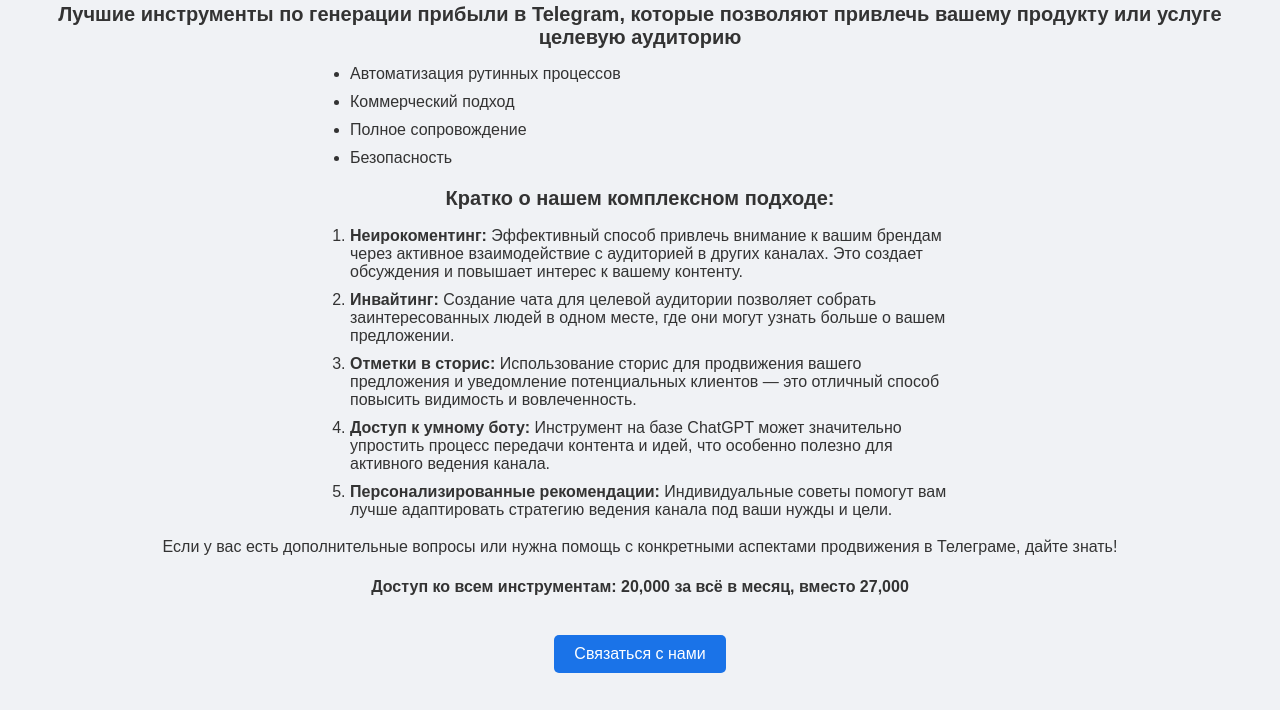
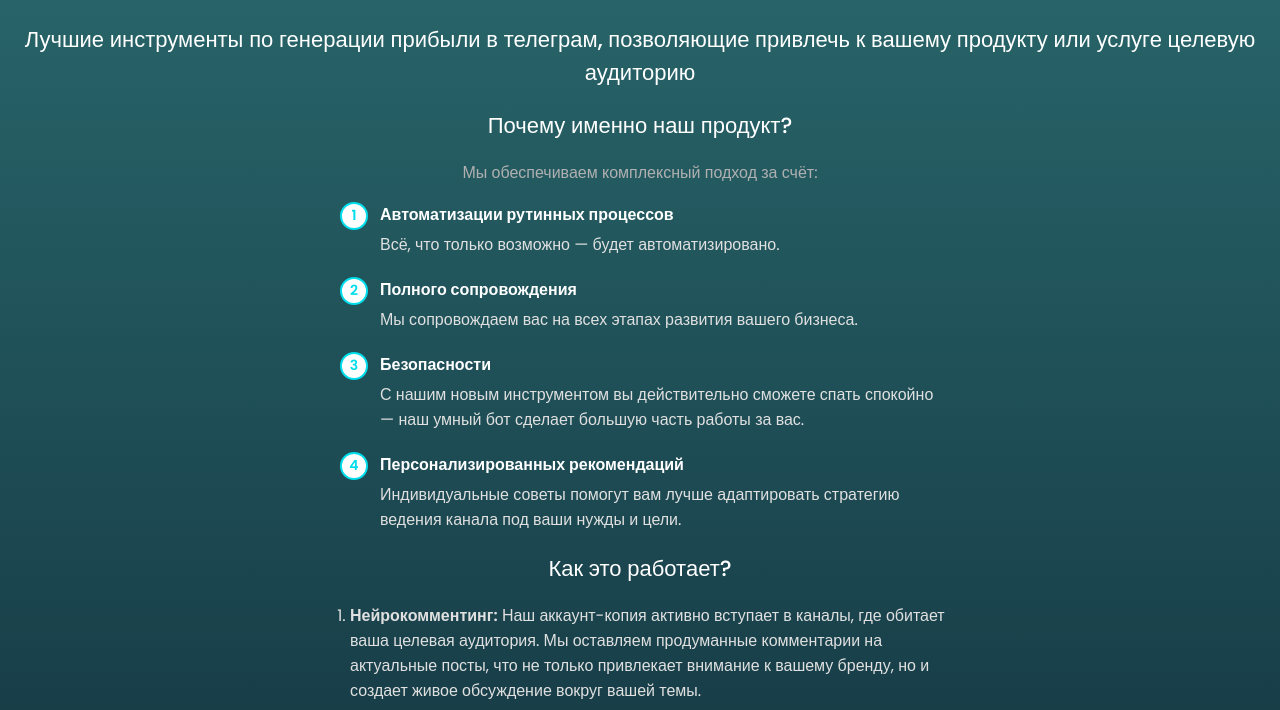
Before and after one commit to Anzhela8/tg-master-miniapp, a plain HTML site: page static/index.html in a window 1280 px wide. Shown: the part 128-838 px from the top of the page. Drawn offline with Linux system fonts and the light colour scheme; a script that the page names is missing.

Commit message:
Final sync before Vercel deploy

```diff
--- a/static/index.html
+++ b/static/index.html
@@ -3,78 +3,171 @@
 <head>
     <title>TG Мастер</title>
     <script src="https://telegram.org/js/telegram-web-app.js"></script>
+    <link href="https://fonts.googleapis.com/css2?family=Poppins:wght@400;500;600&display=swap" rel="stylesheet">
+    <link rel="stylesheet" href="https://cdnjs.cloudflare.com/ajax/libs/font-awesome/6.4.0/css/all.min.css">
     <style>
         body {
-            background-color: #f0f2f5;
-            color: #333;
-            font-family: Arial, sans-serif;
+            background: linear-gradient(to top, #0A1C2B, #2A6A6E);
+            color: #e0e0e0;
+            font-family: 'Poppins', sans-serif;
             margin: 0;
             padding: 20px;
             text-align: center;
+            min-height: 100vh;
+            box-sizing: border-box;
+        }
+        h1, h2, p, ul, ol, button {
+            opacity: 0;
+            animation: fadeIn 1s ease-in forwards;
         }
         h1 {
-            font-size: 28px;
-            color: #1a73e8;
+            font-size: 32px;
+            color: #00ddeb;
             margin-bottom: 10px;
+            text-shadow: 0 0 10px rgba(0, 221, 235, 0.5);
+            animation-delay: 0.2s;
         }
         h2 {
-            font-size: 20px;
-            color: #333;
+            font-size: 22px;
+            color: #ffffff;
             margin-top: 20px;
+            font-weight: 500;
+            animation-delay: 0.4s;
         }
         p {
             font-size: 16px;
-            line-height: 1.5;
+            line-height: 1.6;
+            color: #b0b0b0;
+            animation-delay: 0.6s;
         }
         ul, ol {
             text-align: left;
             max-width: 600px;
             margin: 0 auto;
             padding-left: 20px;
+            animation-delay: 0.8s;
         }
         li {
             margin-bottom: 10px;
+            color: #e0e0e0;
+        }
+        li i {
+            margin-right: 10px;
+            color: #00ddeb;
+        }
+        .why-list {
+            list-style: none;
+            counter-reset: my-counter;
+            padding-left: 0;
+            max-width: 600px;
+            margin: 0 auto;
+        }
+        .why-list li {
+            position: relative;
+            padding-left: 40px;
+            margin-bottom: 20px;
+            color: #e0e0e0;
+            counter-increment: my-counter;
+        }
+        .why-list li::before {
+            content: counter(my-counter);
+            position: absolute;
+            left: 0;
+            width: 24px;
+            height: 24px;
+            background: #ffffff;
+            color: #00ddeb;
+            border: 2px solid #00ddeb;
+            border-radius: 50%;
+            display: flex;
+            align-items: center;
+            justify-content: center;
+            font-size: 14px;
+            font-weight: 600;
+        }
+        .why-list li i {
+            display: none;
+        }
+        .why-list li strong {
+            display: block;
+            font-size: 16px;
+            color: #ffffff;
+            margin-bottom: 5px;
         }
         button {
-            background-color: #1a73e8;
+            background: linear-gradient(90deg, #00ddeb, #007bff);
             color: #ffffff;
             border: none;
-            padding: 10px 20px;
+            padding: 12px 24px;
             font-size: 16px;
-            border-radius: 5px;
+            border-radius: 25px;
             cursor: pointer;
             margin-top: 20px;
+            box-shadow: 0 4px 15px rgba(0, 123, 255, 0.3);
+            transition: transform 0.2s, box-shadow 0.2s;
+            animation-delay: 1s;
         }
         button:hover {
-            background-color: #1557b0;
+            transform: translateY(-2px);
+            box-shadow: 0 6px 20px rgba(0, 123, 255, 0.5);
+        }
+        button:active {
+            transform: translateY(0);
+            box-shadow: 0 2px 10px rgba(0, 123, 255, 0.2);
         }
         #response {
             margin-top: 20px;
             font-size: 18px;
-            color: #1a73e8;
+            color: #00ddeb;
+            text-shadow: 0 0 5px rgba(0, 221, 235, 0.3);
+            animation-delay: 1.2s;
+        }
+        @keyframes fadeIn {
+            from {
+                opacity: 0;
+                transform: translateY(20px);
+            }
+            to {
+                opacity: 1;
+                transform: translateY(0);
+            }
         }
     </style>
 </head>
 <body>
-    <h1>TG Мастер</h1>
+    <h1>Услуга "TG Мастер" — ваш ключ к успеху в Telegram</h1>
     <p>Универсальное решение для онлайн-рекламы ваших продуктов</p>
-    <h2>Лучшие инструменты по генерации прибыли в Telegram, которые позволяют привлечь вашему продукту или  услуге целевую аудиторию</h2>
-    <ul>
-        <li>Автоматизация рутинных процессов</li>
-        <li>Коммерческий подход</li>
-        <li>Полное сопровождение</li>
-        <li>Безопасность</li>
-    </ul>
-    <h2>Кратко о нашем комплексном подходе:</h2>
+    <h2>Лучшие инструменты по генерации прибыли в телеграм, позволяющие привлечь к вашему продукту или услуге целевую аудиторию</h2>
+    <h2>Почему именно наш продукт?</h2>
+    <p>Мы обеспечиваем комплексный подход за счёт:</p>
+    <ol class="why-list">
+        <li>
+            <strong>Автоматизации рутинных процессов</strong>
+            Всё, что только возможно — будет автоматизировано.
+        </li>
+        <li>
+            <strong>Полного сопровождения</strong>
+            Мы сопровождаем вас на всех этапах развития вашего бизнеса.
+        </li>
+        <li>
+            <strong>Безопасности</strong>
+            С нашим новым инструментом вы действительно сможете спать спокойно — наш умный бот сделает большую часть работы за вас.
+        </li>
+        <li>
+            <strong>Персонализированных рекомендаций</strong>
+            Индивидуальные советы помогут вам лучше адаптировать стратегию ведения канала под ваши нужды и цели.
+        </li>
+    </ol>
+    <h2>Как это работает?</h2>
     <ol>
-        <li><strong>Неирокоментинг:</strong> Эффективный способ привлечь внимание к вашим брендам через активное взаимодействие с аудиторией в других каналах. Это создает обсуждения и повышает интерес к вашему контенту.</li>
-        <li><strong>Инвайтинг:</strong> Создание чата для целевой аудитории позволяет собрать заинтересованных людей в одном месте, где они могут узнать больше о вашем предложении.</li>
-        <li><strong>Отметки в сторис:</strong> Использование сторис для продвижения вашего предложения и уведомление потенциальных клиентов — это отличный способ повысить видимость и вовлеченность.</li>
-        <li><strong>Доступ к умному боту:</strong> Инструмент на базе ChatGPT может значительно упростить процесс передачи контента и идей, что особенно полезно для активного ведения канала.</li>
-        <li><strong>Персонализированные рекомендации:</strong> Индивидуальные советы помогут вам лучше адаптировать стратегию ведения канала под ваши нужды и цели.</li>
+        <li><strong>Нейрокомментинг:</strong> Наш аккаунт-копия активно вступает в каналы, где обитает ваша целевая аудитория. Мы оставляем продуманные комментарии на актуальные посты, что не только привлекает внимание к вашему бренду, но и создает живое обсуждение вокруг вашей темы.</li>
+        <li><strong>Инвайтинг:</strong> Мы формируем целевую базу людей и создаем специально подготовленный чат, куда добавляем участников. Здесь они могут подробно ознакомиться с вашим предложением и задать вопросы, что способствует более глубокому взаимодействию.</li>
+        <li><strong>Отметки в сторис:</strong> Мы подготавливаем базу потенциальных клиентов, а затем наш аккаунт-копия публикует привлекательные сторис с вашим предложением. После этого мы отмечаем собранных людей на этих сторис, что гарантирует, что они увидят ваше предложение и получат уведомление.</li>
+        <li><strong>Доступ к умному боту:</strong> Получите доступ к мощному боту, основанному на ChatGPT, который поможет вам генерировать идеи, находить нужную информацию в интернете и даже создавать уникальные изображения. Это значительно упростит процесс ведения вашего канала и сделает его более привлекательным.</li>
+        <li><strong>Персонализированные рекомендации:</strong> Мы предоставим вам индивидуальные советы и обратную связь по ведению вашего канала, чтобы вы могли максимально эффективно использовать все доступные инструменты и достигать поставленных целей.</li>
     </ol>
-    <p>Если у вас есть дополнительные вопросы или нужна помощь с конкретными аспектами продвижения в Телеграме, дайте знать!</p>
-    <p><strong>Доступ ко всем инструментам: 20,000 за всё в месяц, вместо 27,000</strong></p>
+    <p><strong>TG Мастер — это полноценная стратегия для роста вашего бизнеса</strong></p>
+    <p>Все инструменты за 20 000 ₽ в месяц вместо 27 000 ₽</p>
     <button onclick="contact()">Связаться с нами</button>
     <p id="response"></p>
 
```
